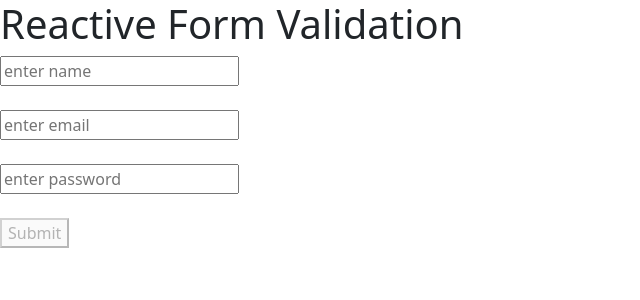
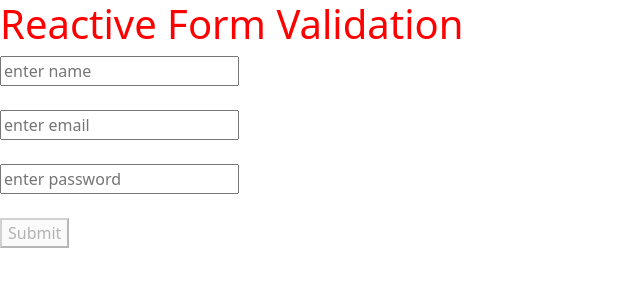
Before and after one commit to j4sumit/angularPractice, an Angular app: page / in a window 1280 px wide. Shown: the top 300 px of the page, without its empty margins (0-640 px from the left). Built offline with nearby package versions, Linux system fonts and the light colour scheme.

Commit message:
Directives in Angular

```diff
--- a/src/app/app.component.html
+++ b/src/app/app.component.html
@@ -1,6 +1,6 @@
-<h1>Reactive Form Validation</h1>
+<h1 appRedColor>Reactive Form Validation</h1>
 <form [formGroup]="loginForm" (ngSubmit)="loginUser()">
-    <input type="text" placeholder="enter name"  formControlName="name">
+    <input appRedColor type="text" placeholder="enter name"  formControlName="name">
     <br>
     <span *ngIf="name && name.invalid && name.touched" style="color: red;">This field is not valid</span>
     <br>
--- a/src/app/app.module.ts
+++ b/src/app/app.module.ts
@@ -6,12 +6,14 @@ import { AppComponent } from './app.component';
 import { NgbModule } from '@ng-bootstrap/ng-bootstrap'
 import {MatButtonModule} from '@angular/material/button'
 import {MatBadgeModule} from '@angular/material/badge';
-import {ReactiveFormsModule} from '@angular/forms'
+import {ReactiveFormsModule} from '@angular/forms';
+import { RedColorDirective } from './red-color.directive'
 
 
 @NgModule({
   declarations: [
     AppComponent,
+    RedColorDirective,
   ],
   imports: [
     BrowserModule,
--- /dev/null
+++ b/src/app/red-color.directive.ts
@@ -0,0 +1,12 @@
+import { Directive,ElementRef } from '@angular/core';
+
+@Directive({
+  selector: '[appRedColor]'
+})
+export class RedColorDirective {
+
+  constructor(el: ElementRef) {
+    el.nativeElement.style.color="red"
+  }
+
+}
```
Also changed, not shown: 1 other file (tests, documents, lock files or other folders).
